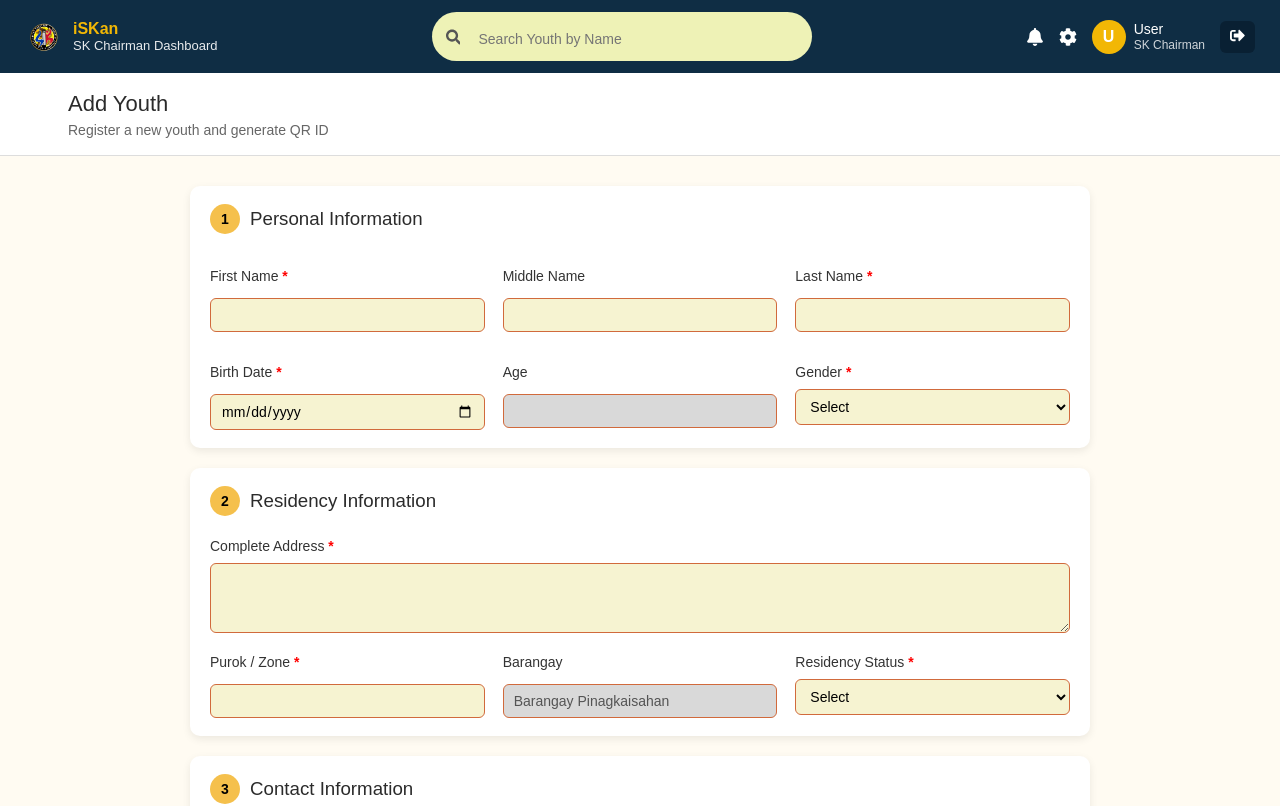
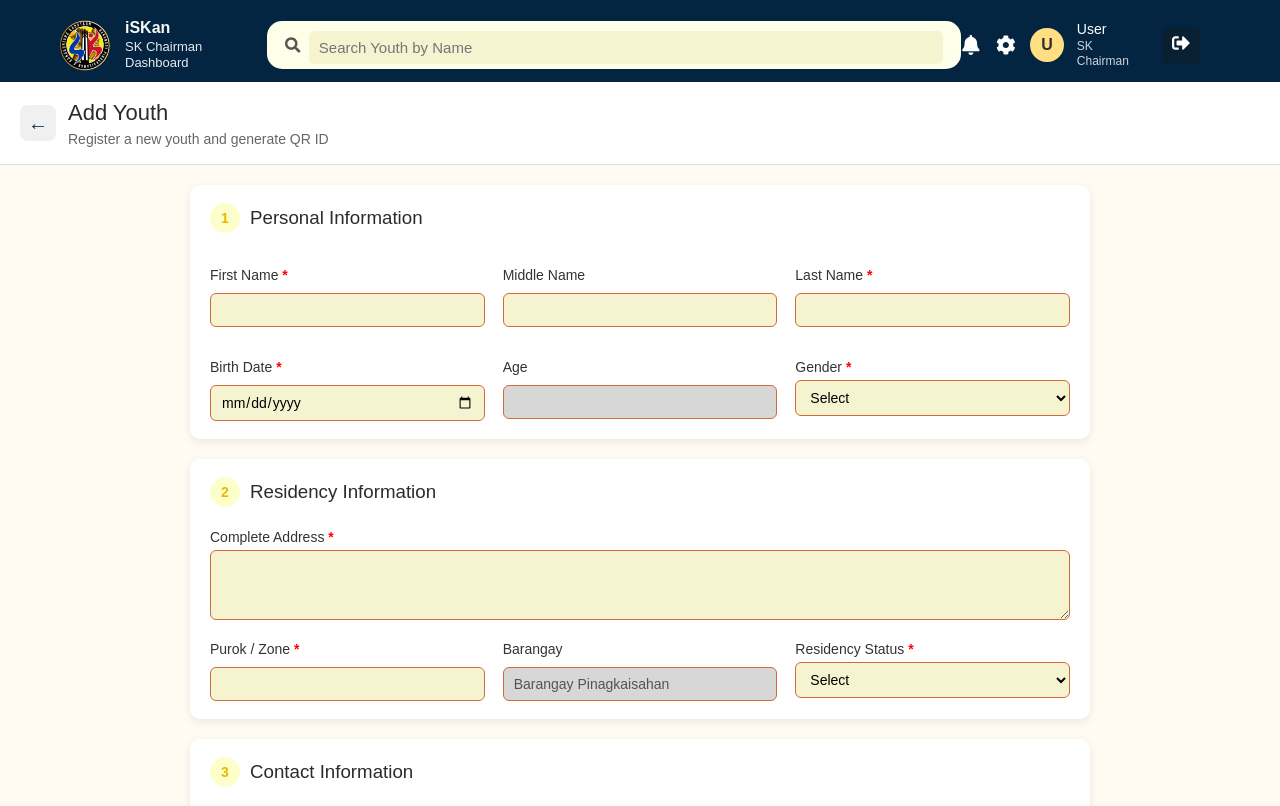
Before and after one commit to patriciabambam13-spec/iSKan-system, a React (Vite) app: page /register in a window 1280 px wide. Shown: the top 806 px of the page. Built offline with nearby package versions, Linux system fonts and the light colour scheme.

Commit message:
update part3

```diff
--- a/package.json
+++ b/package.json
@@ -17,7 +17,6 @@
     "react-dom": "^19.2.4",
     "react-hot-toast": "^2.6.0",
     "react-icons": "^5.6.0",
-    "react-qr-code": "^2.0.18",
     "react-router-dom": "^7.13.1",
     "recharts": "^3.8.0"
   },
--- a/src/styles/navbar.css
+++ b/src/styles/navbar.css
@@ -1,36 +1,34 @@
-/* NAVBAR CONTAINER */
-
+/* Navbar */
 .navbar{
     display:flex;
     align-items:center;
     justify-content:space-between;
-background:#0f2d44;
-padding:12px 25px;
+    background:#032541;
+    padding:10px 80px 2px 50px;
     color:white;
 }
 
-
-/* LEFT SECTION */
-
+/* Left section */
 .nav-left{
     display:flex;
     align-items:center;
-gap:10px;
+    gap:5px;
 }
 
 .nav-logo{
-width:38px;
+    width:70px;
+    height:70px;
 }
 
 .nav-title{
     display:flex;
     flex-direction:column;
-line-height:1.2;
+    line-height:1.3;
 }
 
 .system-name{
     font-weight:bold;
-color:#f2b705;
+    color:#f7f7f7;
 }
 
 .system-role{
@@ -38,24 +36,21 @@ font-size:13px;
     opacity:0.9;
 }
 
-
-/* SEARCH BAR */
-
+/* search bar */
 .nav-search{
     display:flex;
     align-items:center;
-background:#eef2b6;
-border-radius:25px;
-padding:6px 14px;
-width:380px;
+    background:#feffe9;
+    border-radius:15px;
+    padding:5px 18px;
+    width:700px;
 }
 
 .nav-search input{
     border:none;
     outline:none;
-background:transparent;
     width:100%;
-font-size:14px;
+    font-size:15px;
 }
 
 .search-icon{
@@ -64,8 +59,7 @@ color:#555;
 }
 
 
-/* RIGHT SECTION */
-
+/* right section */
 .nav-right{
     display:flex;
     align-items:center;
@@ -73,25 +67,24 @@ gap:15px;
 }
 
 .nav-icon{
-font-size:18px;
+    font-size:20px;
     cursor:pointer;
 }
 
 .nav-icon:hover{
-color:#f2b705;
+    color:#f5f8bb;
 }
 
-/* USER INFO */
-
+/* role */
 .user-section{
     display:flex;
     align-items:center;
-gap:8px;
+    gap:13px;
 }
 
 .user-avatar{
-background:#f2b705;
-color:white;
+    background:#ffdf81;
+    color:rgb(50, 46, 46);
     width:34px;
     height:34px;
     border-radius:50%;
@@ -104,7 +97,7 @@ font-weight:bold;
 .user-info{
     display:flex;
     flex-direction:column;
-line-height:1.2;
+    line-height:1.3;
 }
 
 .user-name{
@@ -117,8 +110,7 @@ opacity:0.8;
 }
 
 
-/* LOGOUT BUTTON */
-
+/* logout button */
 .logout-btn{
     background:#092033;
     border:none;
@@ -126,7 +118,7 @@ color:white;
     padding:7px 10px;
     border-radius:6px;
     cursor:pointer;
-font-size:15px;
+    font-size:18px;
 }
 
 .logout-btn:hover{
--- a/src/styles/registerYouth.css
+++ b/src/styles/registerYouth.css
@@ -1,6 +1,4 @@
-
-/* PAGE HEADER */
-
+/* header div*/
 .page-header{
     display:flex;
     align-items:center;
@@ -10,21 +8,25 @@ background:white;
     border-bottom:1px solid #ddd;
 }
 
+/* backbutton */
 .back-btn{
-background:#f0f0f0;
-border:none;
     width:36px;
     height:36px;
-border-radius:8px;
-cursor:pointer;
-font-size:18px;
     display:flex;
     align-items:center;
     justify-content:center;
+    background:#f0f0f0;
+    border:none;
+    border-radius:8px;
+    font-size:20px;
+    font-weight:bold;
+    cursor:pointer;
+    color:#0f2d44;
+    transition:0.2s;
 }
 
 .back-btn:hover{
-background:#e0e0e0;
+    background:#e4e4e4;
 }
 
 .page-header h2{
@@ -38,24 +40,13 @@ color:#666;
     font-size:14px;
 }
 
-.back-btn{
-background:none;
-border:none;
-font-size:22px;
-cursor:pointer;
+/* form */
+.register-form{
+    max-width:900px;
+    margin:20px auto;
 }
 
-
-/* FORM CONTAINER */
-
-.register-form{
-max-width:900px;
-margin:30px auto;
-}
-
-
-/* SECTION CARD */
-
+/* Sections */
 .section-card{
     background:white;
     padding:18px 20px;
@@ -72,8 +63,8 @@ margin-bottom:20px;
 }
 
 .section-number{
-background:#f5c04c;
-color:black;
+    background:#FDFFCA;
+    color:#EBB800;
     width:30px;
     height:30px;
     border-radius:50%;
@@ -84,8 +75,7 @@ font-weight:bold;
     font-size:14px;
 }
 
-
-/* GRID SYSTEM */
+/* Grid */
 .grid-3{
     display:grid;
     grid-template-columns:repeat(3,1fr);
@@ -98,19 +88,18 @@ grid-template-columns:repeat(2,1fr);
     gap:18px;
 }
 
-/* LABELS */
-
+/* labels */
 label{
     display:block;
     font-size:14px;
     color:#333;
-margin-bottom:6px;
+    margin-bottom:2px;
 }
 
 .label-row{
     display:flex;
     align-items:center;
-gap:4px;
+    gap:2px;
     margin-bottom:6px;
 }
 
@@ -119,9 +108,7 @@ color:red;
     font-weight:bold;
 }
 
-
-/* INPUTS */
-
+/* inputs */
 input,
 select,
 textarea{
@@ -143,60 +130,52 @@ box-shadow:0 0 0 2px rgba(242,183,5,0.2);
 
 }
 
-/* TEXTAREA */
+/* error notif */
+.error{
+    color:#d93025;
+    font-size:12px;
+    margin-top:4px;
+    font-weight:500;
+}
 
+/* textfield */
 textarea{
     min-height:70px;
     resize:vertical;
 }
 
-
-
-/* DISABLED INPUTS */
-
+/* Disabled inputs */
 .disabled-field{
-background:#d9d9d9;
+    background:#d8d7d7;
     cursor:not-allowed;
 }
 
-
-/* CONFIRMATION */
-
+/* confirmation section */
 .confirmation{
-
     max-width:900px;
     margin:20px auto;
     padding:14px 18px;
-
     background:#ffffff;
     border-radius:10px;
-
     box-shadow:0 2px 8px rgba(0,0,0,0.05);
-
 }
 
 .confirm-row{
-
     display:flex;
     align-items:center;
     gap:10px;
-
     font-size:14px;
     line-height:1.4;
-
 }
 
 .confirm-row input{
-
     width:18px;
     height:18px;
     cursor:pointer;
-
 }
 
 
-/* BUTTON AREA */
-
+/* form buttons */
 .form-buttons{
     display:flex;
     justify-content:flex-end;
@@ -205,6 +184,7 @@ margin-top:20px;
     max-width:900px;
     margin-left:auto;
     margin-right:auto;
+    padding-bottom: 40px;
 }
 
 .cancel-btn{
@@ -218,6 +198,7 @@ cursor:pointer;
 
 .clear-btn{
     background:#ddd;
+    color: #333;
     padding:8px 18px;
     border:none;
     border-radius:6px;
@@ -234,93 +215,122 @@ cursor:pointer;
 }
 
 
-/* QR SUCCESS OVERLAY */
-
+/* modal overlay */
 .overlay{
     position:fixed;
     top:0;
     left:0;
     width:100%;
     height:100%;
-background:rgba(0,0,0,0.45);
+    background:rgba(0,0,0,0.35);
     display:flex;
+    justify-content:center;
     align-items:center;
-justify-content:center;
     z-index:999;
 }
 
-
-/* QR POPUP */
-
-.qr-popup{
+/* modal box */
+.qr-modal{
     background:white;
-padding:40px;
-border-radius:12px;
+    padding:45px 60px;
+    border-radius:14px;
     text-align:center;
-width:350px;
+    width:570px;
     box-shadow:0 10px 30px rgba(0,0,0,0.2);
+    animation:popup 0.25s ease;
 }
 
-.qr-popup h2{
-margin-top:0;
+.qr-title{
+    font-size:22px;
+    font-weight:600;
+    margin-bottom:8px;
 }
 
-.qr-popup p{
-color:#666;
-margin-bottom:20px;
+.qr-sub{
+    color:#777;
+    font-size:14px;
+    margin-bottom:25px;
 }
 
+.qr-container{
+    display:flex;
+    flex-direction:column;
+    align-items:center;
+    gap:15px;
+}
 
-/* QR BUTTONS */
+.qr-frame{
+    padding:12px;
+    border:4px solid #f2b705;
+    border-radius:10px;
+    background:white;
+}
 
-.qr-actions{
-margin-top:20px;
+.qr-id{
+    color:#d89b00;
+    font-weight:600;
+    font-size:15px;
+}
+
+.qr-buttons{
+    margin-top:30px;
     display:flex;
     gap:10px;
     justify-content:center;
+    flex-wrap:wrap;
 }
 
-.qr-actions button{
-padding:10px 18px;
-border:none;
-border-radius:6px;
+.qr-buttons button{
+    display:flex;
+    align-items:center;
+    gap:8px;
+    padding:12px 20px;
+    border-radius:8px;
+    font-size:14px;
     cursor:pointer;
+    transition:0.2s;
     font-weight:500;
 }
 
-.qr-actions button:first-child{
-background:#f5c04c;
+/* modal buttons */
+.btn-print{
+    background:#f2b705;
+    border:2px solid #b88500;
+    color:black;
 }
 
-.qr-actions button:nth-child(2){
-background:#eee;
+.btn-print:hover{
+    background:#e6ac00;
 }
 
-.qr-actions button:last-child{
-background:#eee;
+.btn-download{
+    background:#f4f4f4;
+    border:2px solid #a5a5a5;
+    color:#333;
 }
 
-
-.error{
-color:red;
-font-size:12px;
-margin-top:3px;
+.btn-download:hover{
+    background:#e8e8e8;
 }
 
-.center{
-text-align:center;
+.btn-register{
+    background:#f4f4f4;
+    border:2px solid #a5a5a5;
+    color:#333;
 }
 
-.animate-modal{
-animation:modalPop 0.35s ease;
+.btn-register:hover{
+    background:#e8e8e8;
 }
 
-@keyframes modalPop{
-0%{
-transform:scale(0.8);
+/* Animation */
+
+@keyframes popup{
+    from{
+        transform:scale(.9);
         opacity:0;
     }
-100%{
+    to{
         transform:scale(1);
         opacity:1;
     }
```
Also changed, not shown: src/pages/RegisterYouth.jsx (+59 -101 lines), 1 other file (tests, documents, lock files or other folders). Lines whose indentation alone changed are shown as unchanged.
